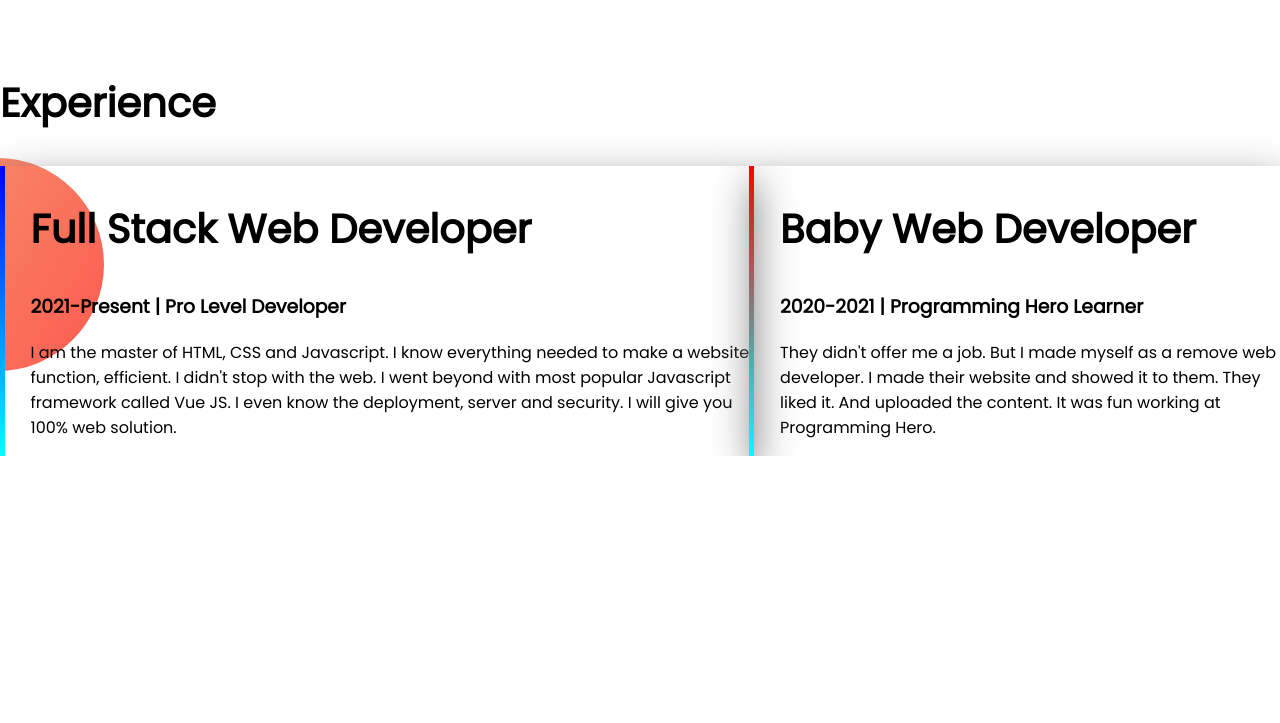
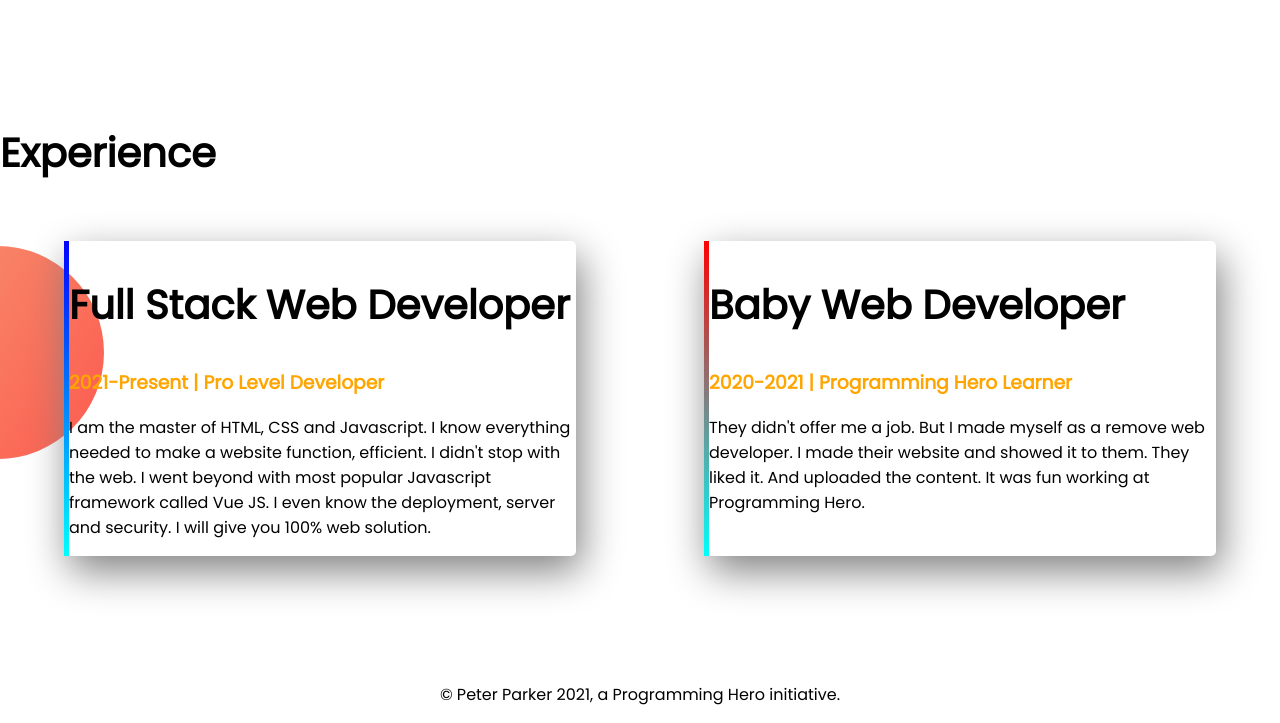
Before and after one commit to Eh-haque/devprotfolioph, a plain HTML site: page index.html in a window 1280 px wide. Shown: the part 1194-1917 px from the top of the page. Before the commit the page ends 1650 px from the top, so only its background shows below. Drawn offline with Linux system fonts and the light colour scheme.

Commit message:
fulla add

```diff
--- a/index.html
+++ b/index.html
@@ -40,17 +40,20 @@
     <section class="experience-section">
         <h2>Experience</h2>
         <div class="exp-card">
-            <div id="exp-shadow1" class="half-width2">
+            <div id="exp-shadow1" class="half-width">
                 <h2>Full Stack Web Developer</h2>
                 <h3>2021-Present | Pro Level Developer</h3>
                 <p>I am the master of HTML, CSS and Javascript. I know everything needed to make a website function, efficient. I didn't stop with the web. I went beyond with most popular Javascript framework called Vue JS. I even know the deployment, server and security. I will give you 100% web solution.</p>
             </div>
-            <div id="exp-shadow2" class="half-width2">
+            <div id="exp-shadow2" class="half-width">
                 <h2>Baby Web Developer</h2>
                 <h3>2020-2021 | Programming Hero Learner</h3>
                 <p>They didn't offer me a job. But I made myself as a remove web developer. I made their website and showed it to them. They liked it. And uploaded the content. It was fun working at Programming Hero.</p>
             </div>
         </div>
     </section>
+    <footer>
+        <p>© Peter Parker 2021, a Programming Hero initiative.</p>
+    </footer>
 </body>
 </html>
--- a/style.css
+++ b/style.css
@@ -12,7 +12,8 @@ img{
     display: flex;
 }.half-width{
     width: 50%;
-    margin: 2% 6%;
+    margin: 2% 5%;
+    border-radius: 5px;
 }
 h1{
     font-size: 50px;
@@ -20,7 +21,7 @@ h1{
 h2{
     font-size: 40px;
 }
-h1 span{
+h1 span, h3{
     color: orange;
 }
 .button-style{
@@ -48,9 +49,6 @@ h1 span{
 .exp-card{
     display: flex;
 }
-.half-width2 {
-    padding-left: 2%;
-}
 #exp-shadow1{
     box-shadow: 5px 15px 40px gray;
     border-left: 5px solid;
@@ -63,3 +61,10 @@ h1 span{
     border-image: linear-gradient(180deg, rgb(255, 0, 0), cyan);
     border-image-slice: 1;
 }
+/* footer start */
+footer{
+    margin-top: 100px;
+}
+footer p{
+    text-align: center;
+}
```
